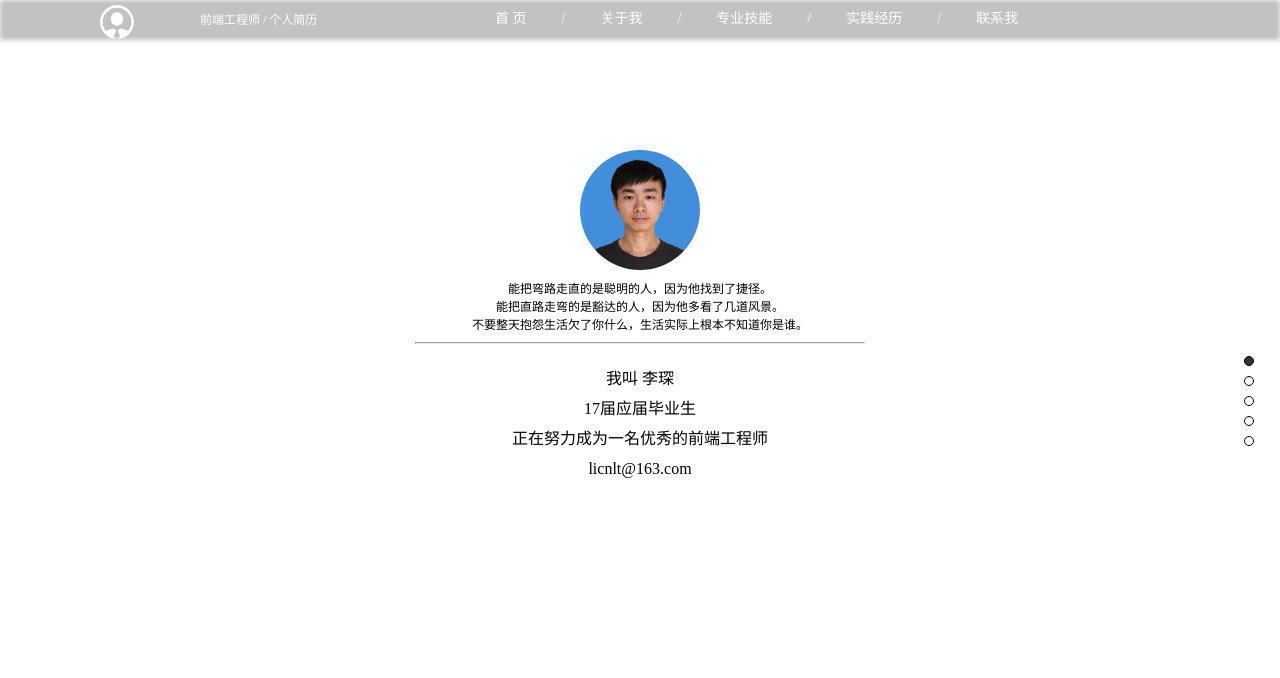
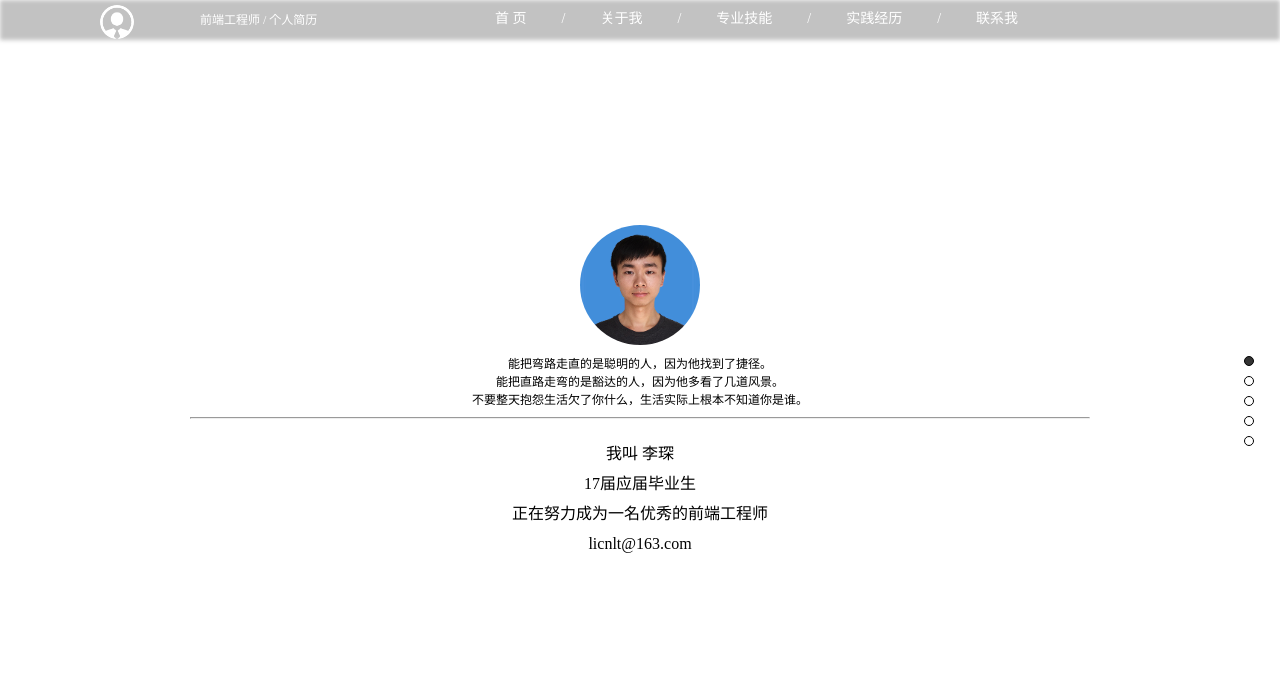
Before and after one commit to licnlt/licnlt.github.io, a plain HTML site: page index.html in a window 1280 px wide. Drawn offline with Linux system fonts and the light colour scheme.

Commit message:
Update style.css

```diff
--- a/css/style.css
+++ b/css/style.css
@@ -74,10 +74,10 @@ header{
 
 /*第一屏*/
 .section_1{
-	width: 450px;
-	height: 100%;
+	width: 900px;
+	height: 450px;
 	margin: 0 auto;
-	margin-top: 300px;
+	margin-top: 100px;
 }
 .myPhoto{
 	display: block;
```
